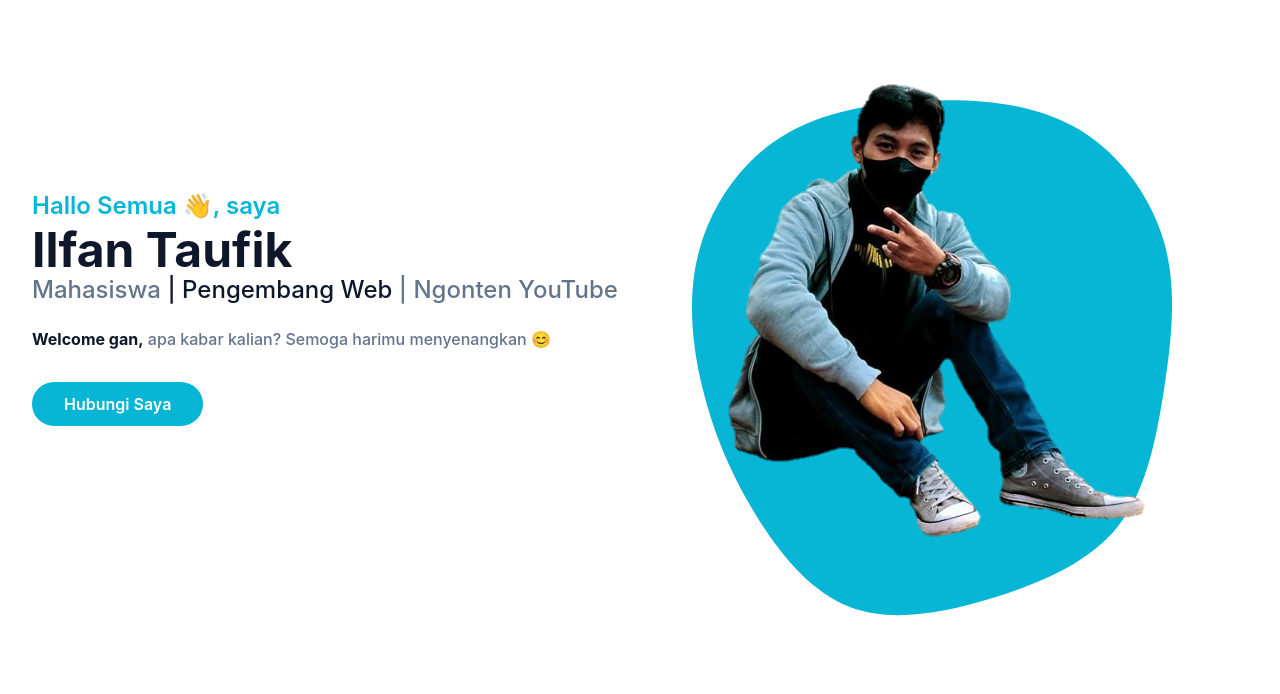
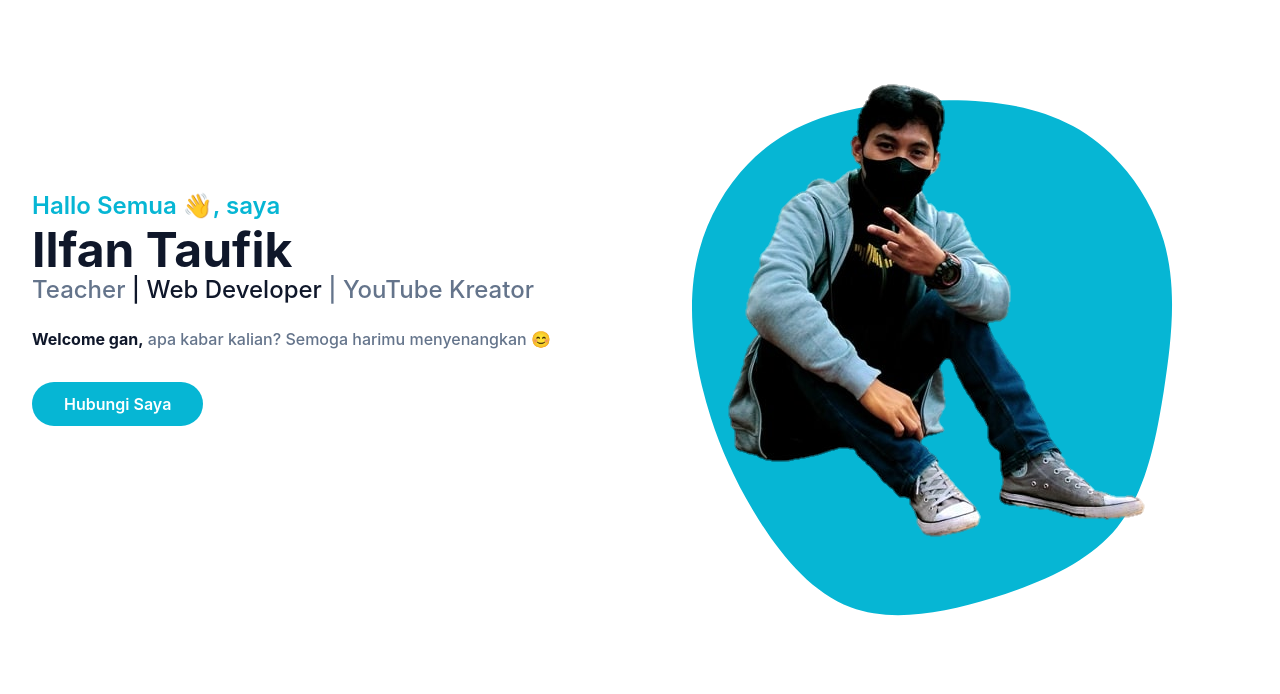
Before and after one commit to ilfan33/portfolio-tailwind-css, a website: page index.html in a window 1280 px wide. Shown: the part 91-785 px from the top of the page. Drawn offline with Linux system fonts and the light colour scheme.

Commit message:
Update index.html

```diff
--- a/index.html
+++ b/index.html
@@ -81,7 +81,7 @@
             <div class="flex flex-wrap">
                 <div class="w-full self-center px-4 lg:w-1/2">
                     <h1 class="text-base font-semibold text-primary md:text-xl lg:text-2xl">Hallo Semua 👋, saya <span class="block font-bold text-dark text-4xl mt-1 lg:text-5xl dark:text-white  transition ease-in-out duration-1000">Ilfan Taufik</span></h1>
-                    <h2 class="font-medium text-secondary text-lg mb-5 lg:text-2xl">Mahasiswa <span class="text-dark dark:text-white  transition ease-in-out duration-1000">| Pengembang Web</span> | Ngonten YouTube</h2>
+                    <h2 class="font-medium text-secondary text-lg mb-5 lg:text-2xl">Teacher <span class="text-dark dark:text-white  transition ease-in-out duration-1000">| Web Developer</span> | YouTube Kreator</h2>
                     <p class="font-medium text-secondary mb-10 leading-relaxed"><span class="font-bold text-dark dark:text-white transition ease-in-out duration-1000">Welcome gan,</span> apa kabar kalian? Semoga harimu menyenangkan 😊</p>
 
                     <a href="https://mail.google.com/mail/u/0/?view=cm&tf=1&fs=1&to=ilfantaufik24@gmail.com" target="_blank" class="text-base font-semibold text-white bg-primary px-8 py-3 rounded-full hover:shadow-lg hover:opacity-80 duration-300 ease-in-out">Hubungi Saya</a>
```
